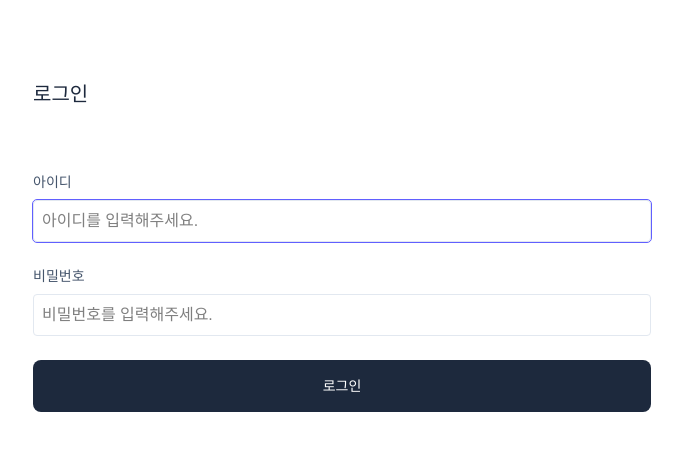
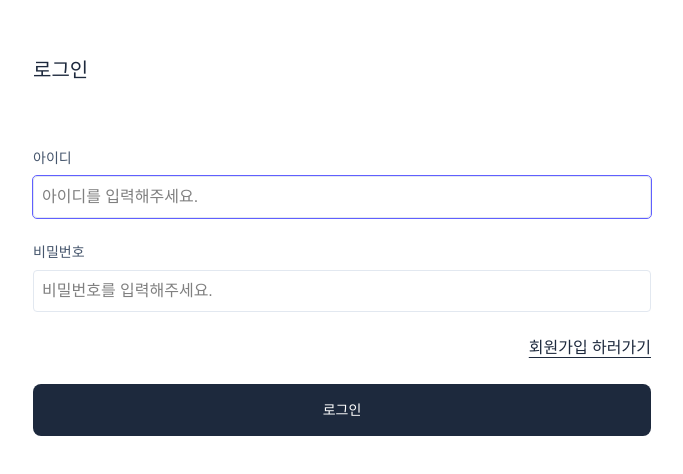
Before and after one commit to ParkSohyunee/frontend-assignment-links, a React (Vite) app in the folder frontend/: page / in a window 1280 px wide. Shown: the part 154-628 px from the top of the page, without its empty margins (298-981 px from the left). Built offline with nearby package versions, Linux system fonts and the light colour scheme; no server answers.

Commit message:
feat: 로그인 페이지에 회원가입 페이지 이동 버튼 추가

```diff
--- a/frontend/src/pages/LoginPage.tsx
+++ b/frontend/src/pages/LoginPage.tsx
@@ -1,5 +1,5 @@
 import { FormEvent } from 'react'
-import { useNavigate } from 'react-router-dom'
+import { Link, useNavigate } from 'react-router-dom'
 
 import useAuth from '../hooks/useAuth'
 import useForm from '../hooks/useForm'
@@ -79,6 +79,13 @@ export default function LoginPage() {
         />
       </div>
 
+      <Link
+        to={'/signup'}
+        className="text-right text-slate-800 underline underline-offset-4 hover:text-slate-500"
+      >
+        회원가입 하러가기
+      </Link>
+
       <Button type="submit" onClick={handleLogin} className="py-4">
         로그인
       </Button>
```
